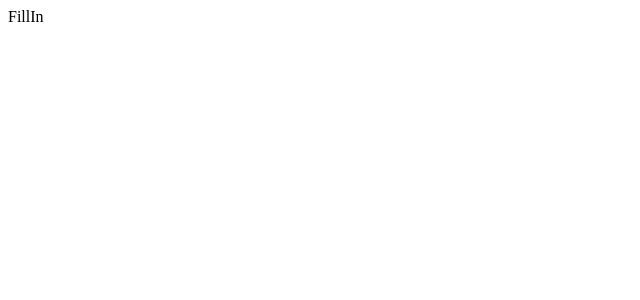
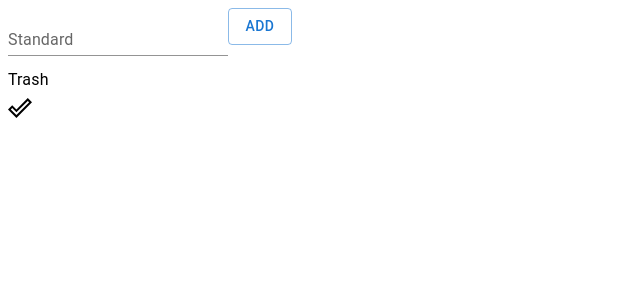
Before and after one commit to igarashiiiii/React-ToDoList, a React (Create React App) app: page / in a window 1280 px wide. Shown: the top 300 px of the page, without its empty margins (0-640 px from the left). Built offline with nearby package versions, Linux system fonts and the light colour scheme; the HTML template or start-up script is replaced by a standard one.

Commit message:
"yarn add @mui/icons-material"

```diff
--- a/package.json
+++ b/package.json
@@ -5,6 +5,7 @@
   "dependencies": {
     "@emotion/react": "^11.9.0",
     "@emotion/styled": "^11.8.1",
+    "@mui/icons-material": "^5.6.2",
     "@mui/material": "^5.6.4",
     "@mui/styled-engine-sc": "^5.6.1",
     "@testing-library/jest-dom": "^5.16.4",
--- a/src/components/fillIn.tsx
+++ b/src/components/fillIn.tsx
@@ -1,5 +1,23 @@
 import React from 'react';
 
+import Box from '@mui/material/Box';
+import Button from '@mui/material/Button';
+import List from '@mui/material/List';
+import ListItemText from '@mui/material/ListItemText';
+import TextField from '@mui/material/TextField';
+import DoneOutlineOutlinedIcon from '@mui/icons-material/DoneOutlineOutlined';
+
 export const FillIn = () => {
-  return <div>FillIn</div>;
+  return (
+    <>
+      <TextField id="standard-basic" label="Standard" variant="standard" />
+      <Button variant="outlined">Add</Button>
+      <Box>
+        <List>
+          <ListItemText primary="Trash" />
+          <DoneOutlineOutlinedIcon></DoneOutlineOutlinedIcon>
+        </List>
+      </Box>
+    </>
+  );
 };
--- a/src/components/yet.tsx
+++ b/src/components/yet.tsx
@@ -1,5 +1,5 @@
 import React from 'react';
 
 export const Yet = () => {
-  return <div>Yetaaaaaaaaaaaaaaaaaaaaa</div>;
+  return <div>Yet</div>;
 };
```
Also changed, not shown: 1 other file (tests, documents, lock files or other folders).
